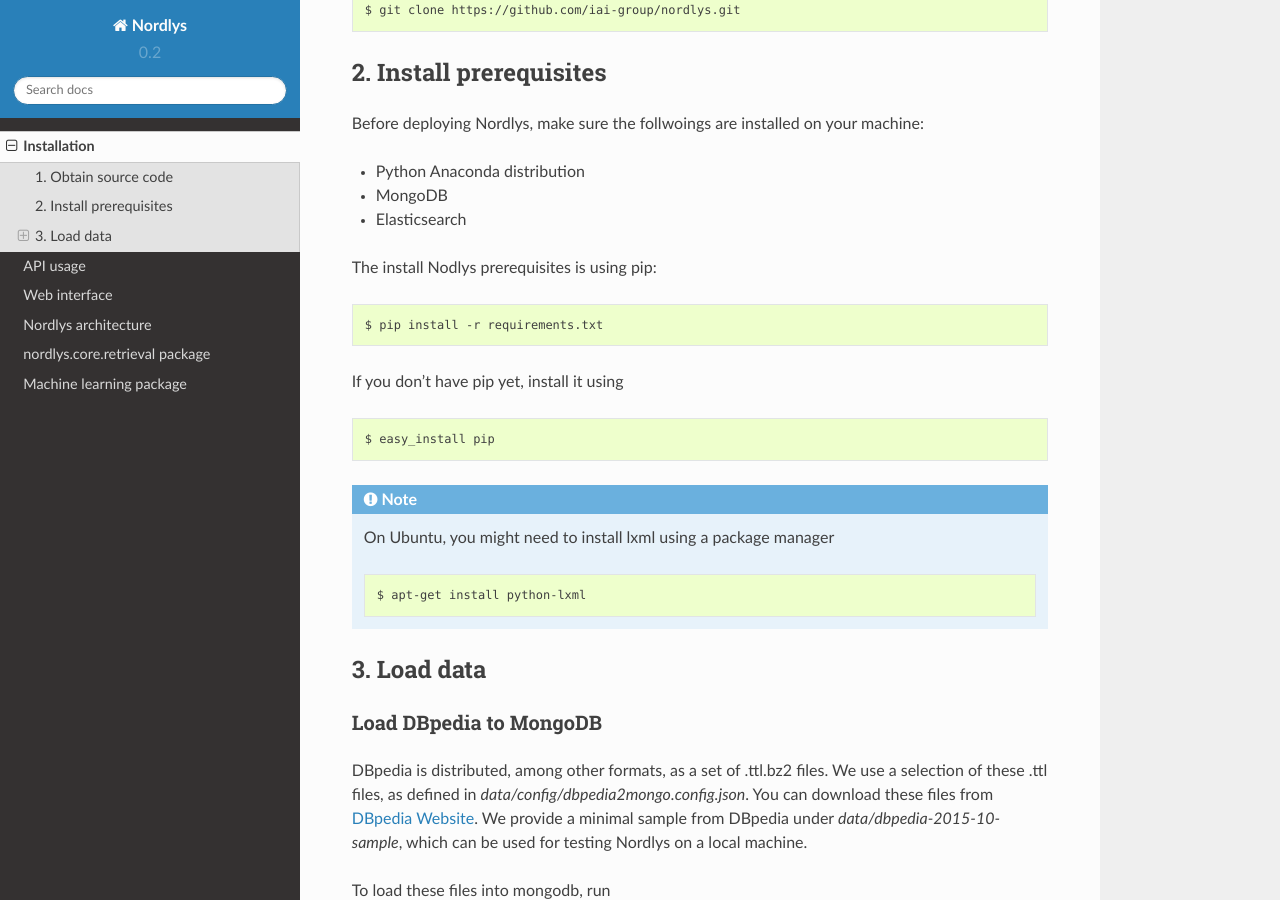
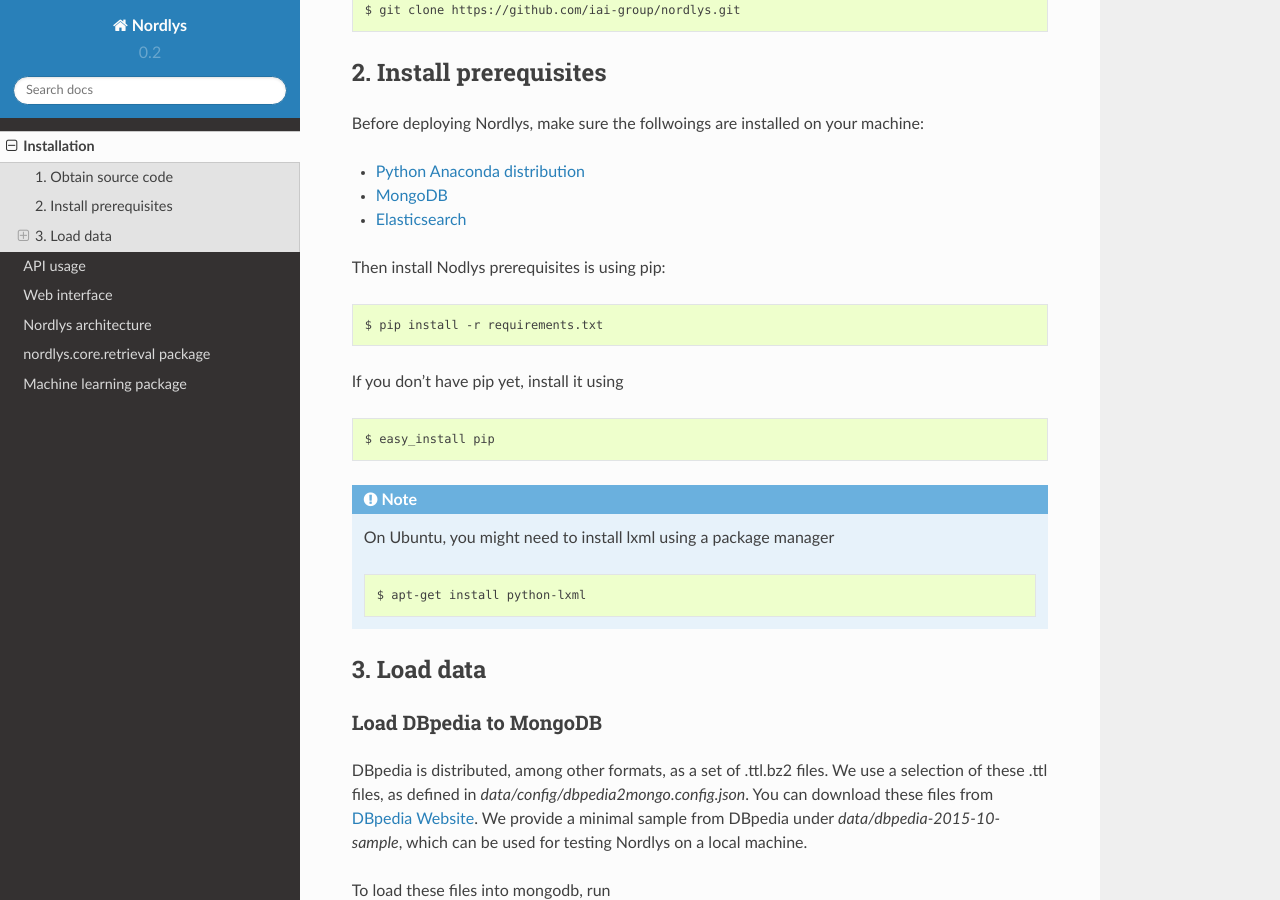
Before and after one commit to iai-group/nordlys, a Sphinx documentation site: the page built from doc/source/installation.rst, in a window 1280 px wide and 900 px high, scrolled down 419 px. Built offline with Sphinx 7.4.7 and the Read the Docs theme 2.0.0, drawn with Linux system fonts in a browser that asks for light colours.

Commit message:
installation links

```diff
--- a/doc/source/installation.rst
+++ b/doc/source/installation.rst
@@ -16,11 +16,11 @@
 
 Before deploying Nordlys, make sure the follwoings are installed on your machine:
 
-- Python Anaconda distribution
-- MongoDB
-- Elasticsearch
+- `Python Anaconda distribution <https://docs.continuum.io/anaconda/install>`_
+- `MongoDB <https://docs.mongodb.com/manual/installation/>`_
+- `Elasticsearch <https://www.elastic.co/guide/en/elasticsearch/reference/2.3/_installation.html>`_
 
-The install Nodlys prerequisites is using pip: ::
+Then install Nodlys prerequisites is using pip: ::
 
   $ pip install -r requirements.txt
 
```
